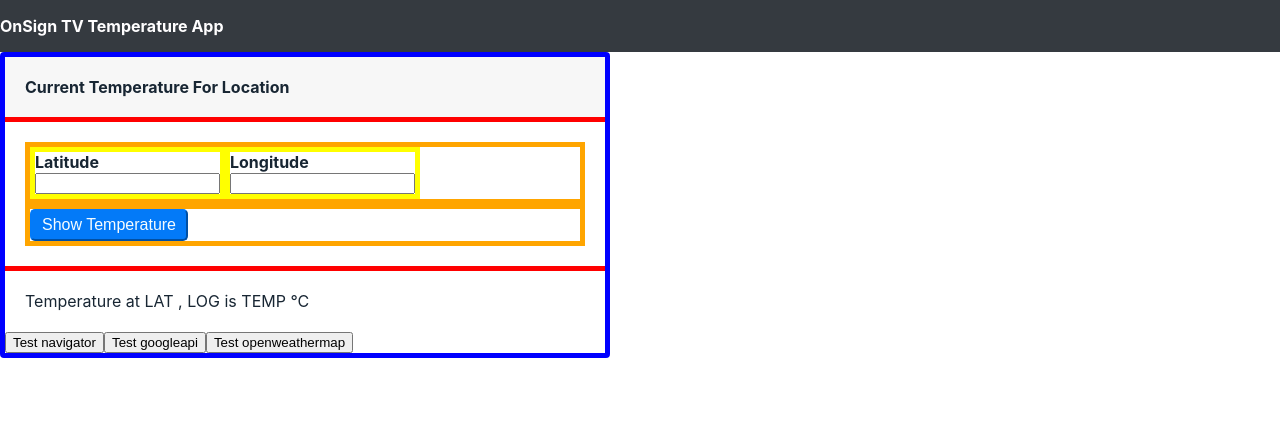
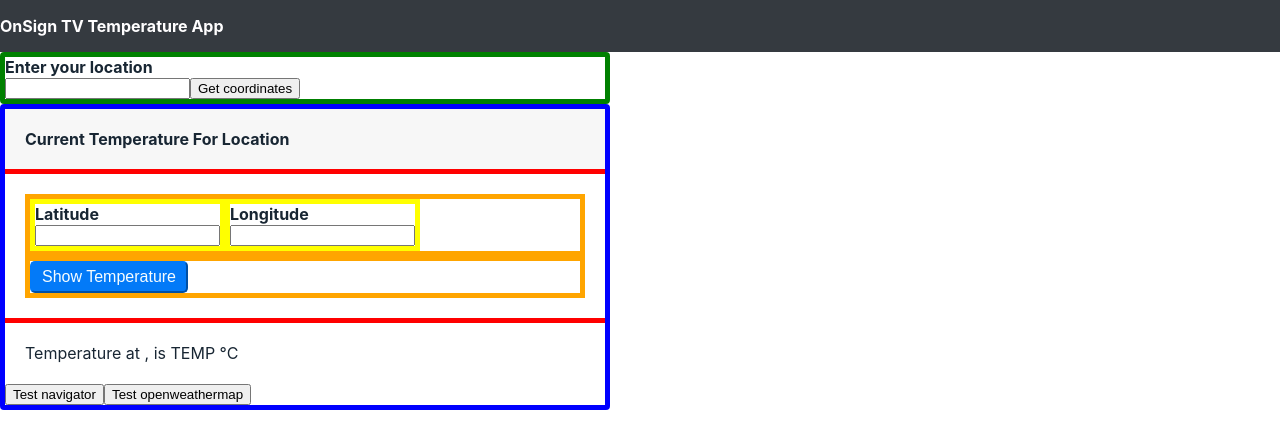
Before and after one commit to rodamaral/on-sign-tv-test, a React (Create React App) app: page / in a window 1280 px wide. Shown: the top 448 px of the page. Built offline with nearby package versions, Linux system fonts and the light colour scheme.

Commit message:
Creates location input

```diff
--- a/src/App.jsx
+++ b/src/App.jsx
@@ -1,15 +1,37 @@
-import React from 'react';
+import React, {useState} from 'react';
 import Header from './components/header'
+import Location from './components/location'
 import Temperature from './components/temperature'
+import {testGeoApi, fetchGoogle, fetchWeather} from './utils/api.js'
 import './App.css'
 
-function App() {
+export default function App() {
+    const [latitude, setLatitude] = useState('')
+    const [longitude, setLongitude] = useState('')
+
+    const getLocation = text => {
+        fetchGoogle(text)
+            .then(res => {
+                const {results} = res
+                if (results.length > 0) {
+                    const {lat, lng} = results[0].geometry.location
+                    setLatitude(lat)
+                    setLongitude(lng)
+                }
+            })
+            .catch(error => console.error(error))
+    }
+
     return (
         <>
             <Header />
-            <Temperature />
+            <Location getLocation={getLocation} />
+            <Temperature
+                latitude={latitude}
+                longitude={longitude}
+                setLatitude={setLatitude}
+                setLongitude={setLongitude}
+            />
         </>
-    );
+    )
 }
-
-export default App;
--- a/src/components/header/index.jsx
+++ b/src/components/header/index.jsx
@@ -1,7 +1,7 @@
 import React from 'react';
 import styles from './Header.module.css';
 
-function Header() {
+export default function Header() {
     return (
         <header className={styles.header}>
             <h2 className={styles.title}>
@@ -10,5 +10,3 @@ function Header() {
         </header>
     )
 }
-
-export default Header
--- /dev/null
+++ b/src/components/location/Location.module.css
@@ -0,0 +1,9 @@
+.component {
+    color: #182633;
+    background-color: #FFFFFF;
+    /* border: 1px solid #D9D9D9; */
+    /* FIXME */
+    border: 5px solid green;
+    border-radius: 4px;
+    max-width: 600px;
+}
--- /dev/null
+++ b/src/components/location/index.jsx
@@ -0,0 +1,33 @@
+import React, {useState} from 'react'
+import {component} from './Location.module.css';
+
+export default function Location({getLocation}) {
+    const [value, setValue] = useState('')
+
+    const onChange = event => {
+        setValue(event.target.value)
+    }
+
+    const onSubmit = () => {
+        console.info('value', value)
+        getLocation(value)
+        // TODO
+        // event.preventDefault()
+    }
+
+    return (
+        <section className={component}>
+            <h3>Enter your location</h3>
+
+            <input
+                type="text"
+                value={value}
+                onChange={onChange}
+            />
+
+            <button onClick={onSubmit}>
+                Get coordinates
+            </button>
+        </section>
+    )
+}
--- a/src/components/temperature/Coordinate.jsx
+++ b/src/components/temperature/Coordinate.jsx
@@ -1,14 +1,20 @@
 import React from 'react';
 import {coordinate} from './Temperature.module.css';
 
-function Coordinate({label}) {
+export default function Coordinate({value, label, setValue}) {
+    const onChange = event => {
+        setValue(event.target.value)
+    }
+
     return (
         <div className={coordinate}>
             <h5>{label}</h5>
 
-            <input />
+            <input
+                type="text"
+                value={value}
+                onChange={onChange}
+            />
         </div>
     )
 }
-
-export default Coordinate
--- a/src/components/temperature/Inputs.jsx
+++ b/src/components/temperature/Inputs.jsx
@@ -2,16 +2,20 @@ import React from 'react';
 import Coordinate from './Coordinate'
 import {division, button} from './Temperature.module.css';
 
-function Inputs() {
+export default function Inputs({latitude, longitude, setLatitude, setLongitude}) {
     return (
         <div>
             <div className={division}>
                 <Coordinate
                     label="Latitude"
+                    value={latitude}
+                    setValue={setLatitude}
                 />
 
                 <Coordinate
                     label="Longitude"
+                    value={longitude}
+                    setValue={setLongitude}
                 />
             </div>
 
@@ -23,5 +27,3 @@ function Inputs() {
         </div >
     )
 }
-
-export default Inputs
--- a/src/components/temperature/index.jsx
+++ b/src/components/temperature/index.jsx
@@ -1,9 +1,9 @@
 import React from 'react'
 import Inputs from './Inputs'
-import {testGeoApi, fetchGoogle, fetchWeather} from '../../utils/api.js'
+import {testGeoApi, fetchWeather} from '../../utils/api.js'
 import {component, header, title} from './Temperature.module.css';
 
-function Temperature() {
+export default function Temperature({latitude, longitude, setLatitude, setLongitude}) {
     return (
         <section className={component}>
             <header className={header}>
@@ -12,20 +12,21 @@ function Temperature() {
                 </h2>
             </header>
 
-            <Inputs />
+            <Inputs
+                latitude={latitude}
+                longitude={longitude}
+                setLatitude={setLatitude}
+                setLongitude={setLongitude}
+            />
 
             <div>
                 <span>
-                    Temperature at LAT , LOG is TEMP °C
+                    Temperature at {latitude} , {longitude} is TEMP °C
                 </span>
             </div>
 
             <button onClick={() => testGeoApi()}>
                 Test navigator
-            </button>
-
-            <button onClick={() => fetchGoogle('Brasília').then(res => console.info(res))}>
-                Test googleapi
             </button>
 
             <button onClick={() => fetchWeather(-20, -30).then(res => console.info(res))}>
@@ -34,5 +35,3 @@ function Temperature() {
         </section>
     )
 }
-
-export default Temperature
```
